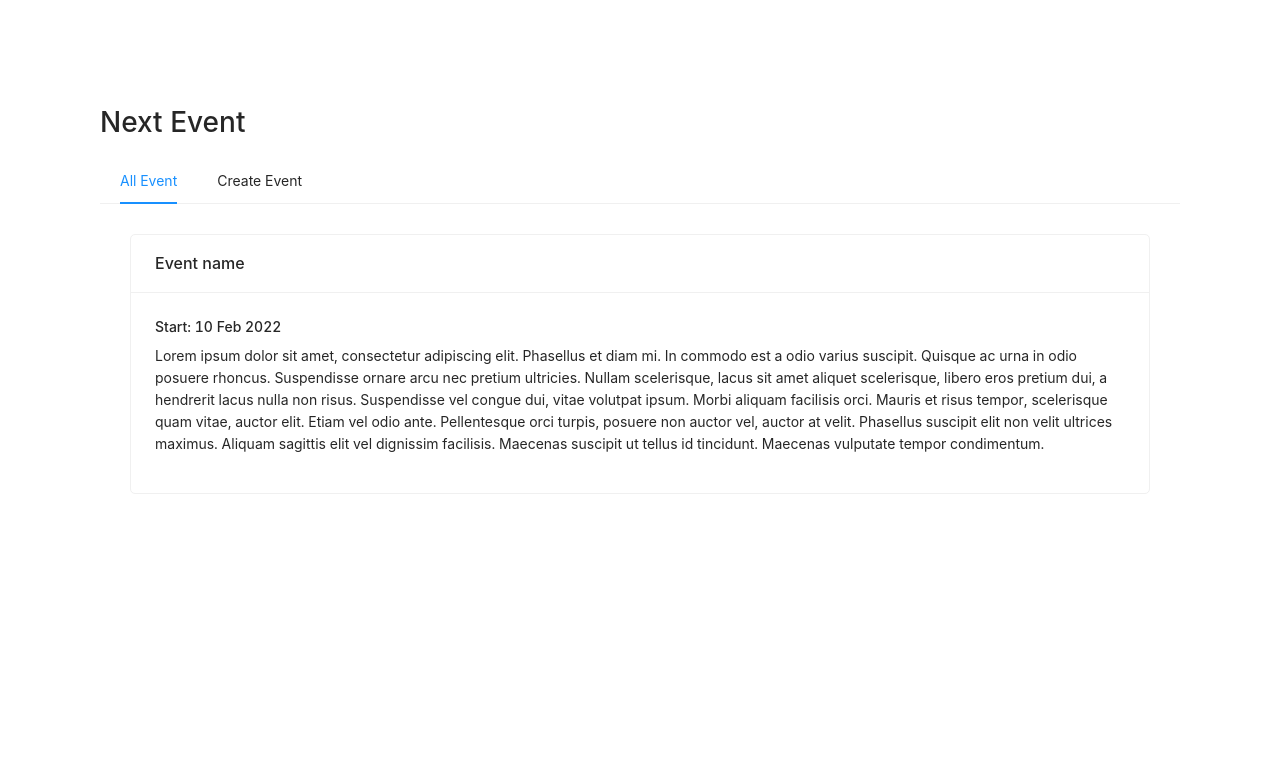
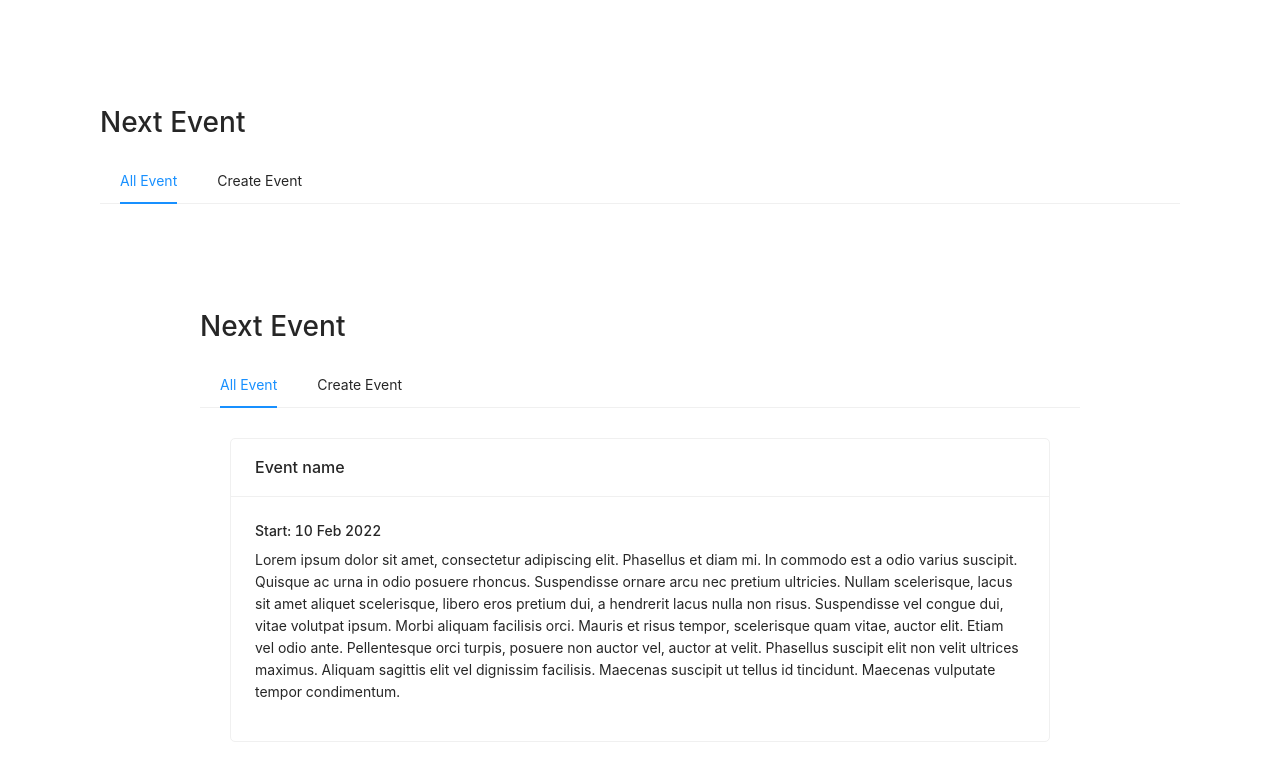
Before and after one commit to teerasej/nextflow-nextjs-web3-event-simple, a Next.js app: page / in a window 1280 px wide. Shown: the top 780 px of the page. Built offline with nearby package versions, Linux system fonts and the light colour scheme.

Commit message:
create menu and apply for default layout

```diff
--- a/components/menu.tsx
+++ b/components/menu.tsx
@@ -2,12 +2,21 @@
 
 import { Menu } from "antd";
 import { NextComponentType } from "next";
+import Link from "next/link";
 
 const MainMenu:NextComponentType = () => {
 
     const items = [
-        { label: 'All Event', key: 'main' },
-        { label: 'Create Event', key: 'create-event' },
+        { label: (
+            <Link href={'/'}>
+              All Event
+            </Link>
+          ), key: 'main' },
+        { label: (
+            <Link href={'/create-event'}>
+              Create Event
+            </Link>
+          ), key: 'create-event',  },
       ];
 
     return (
--- a/pages/_app.tsx
+++ b/pages/_app.tsx
@@ -1,9 +1,16 @@
 import '../styles/globals.css'
 import 'antd/dist/antd.css';
 import type { AppProps } from 'next/app'
+import MainMenu from '../components/menu';
 
 function MyApp({ Component, pageProps }: AppProps) {
-  return <Component {...pageProps} />
+  return (
+    <div style={{ padding: 100 }}>
+      <h1>Next Event</h1>
+      <MainMenu />
+      <Component {...pageProps} />
+    </div>
+  )
 }
 
 export default MyApp
```
